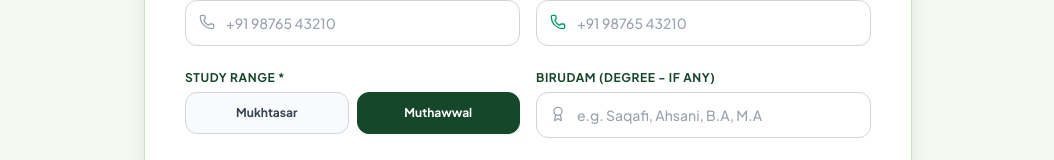
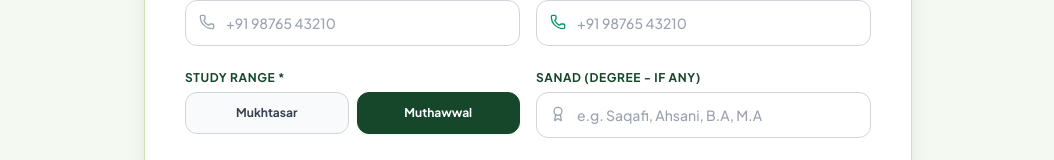
Before and after one commit to Hafeed10/con-registration, a React (Vite) app: page / in a window 1280 px wide. Shown: the part 775-935 px from the top of the page, without its empty margins (112-1166 px from the left). Built offline with nearby package versions, Linux system fonts and the light colour scheme; a web font is replaced by a local one.

Commit message:
Update RegistrationPage.jsx

```diff
--- a/src/features/registration/RegistrationPage.jsx
+++ b/src/features/registration/RegistrationPage.jsx
@@ -433,7 +433,7 @@ export default function RegistrationPage({ onOpenAdmin }) {
 
                   <div>
                     <label className="block text-xs font-bold uppercase text-[#17472B] tracking-wider mb-1.5">
-                      Birudam (Degree - If any)
+                      Sanad (Degree - If any)
                     </label>
                     <div className="relative">
                       <Award className="w-4 h-4 text-gray-400 absolute left-3.5 top-3.5" />
```
